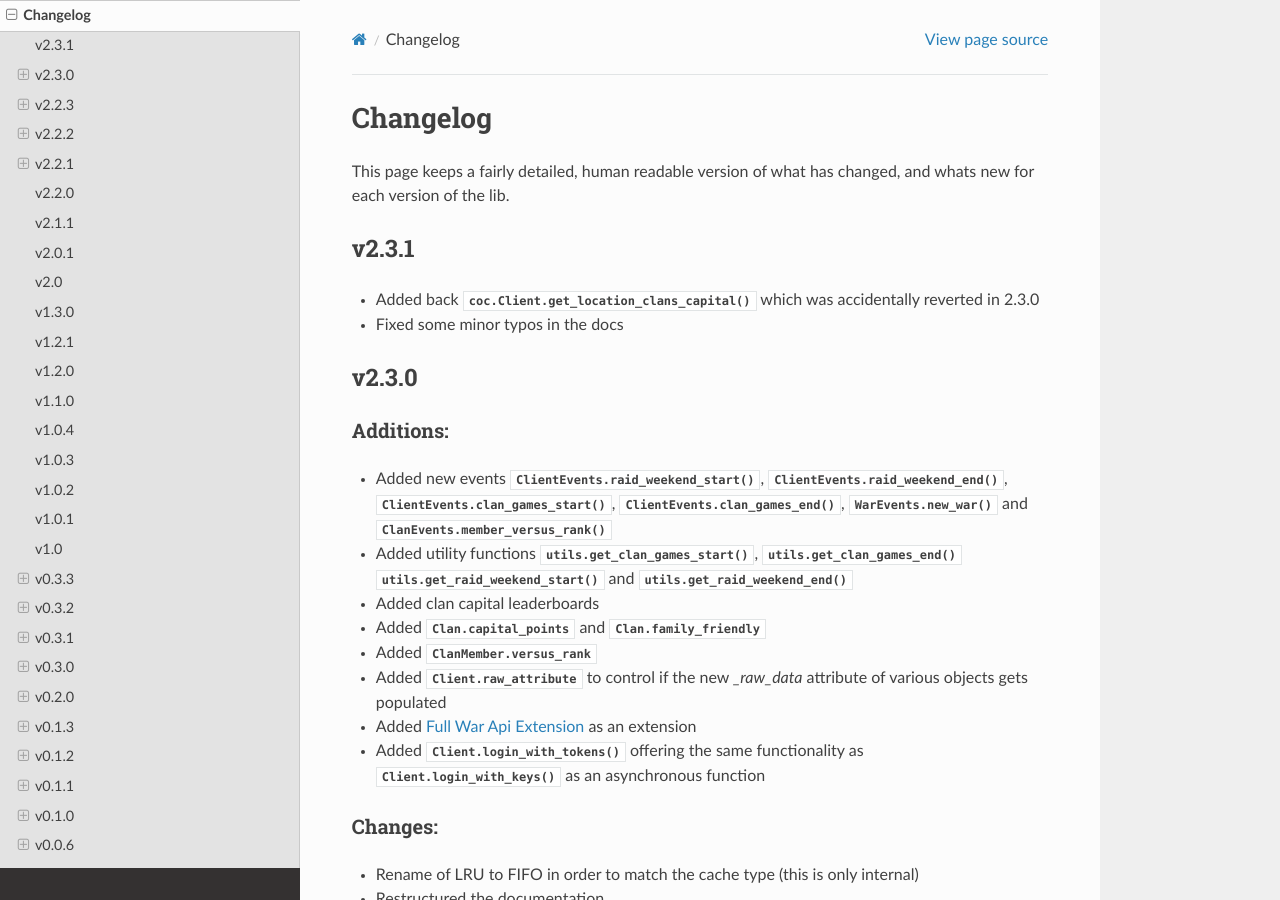
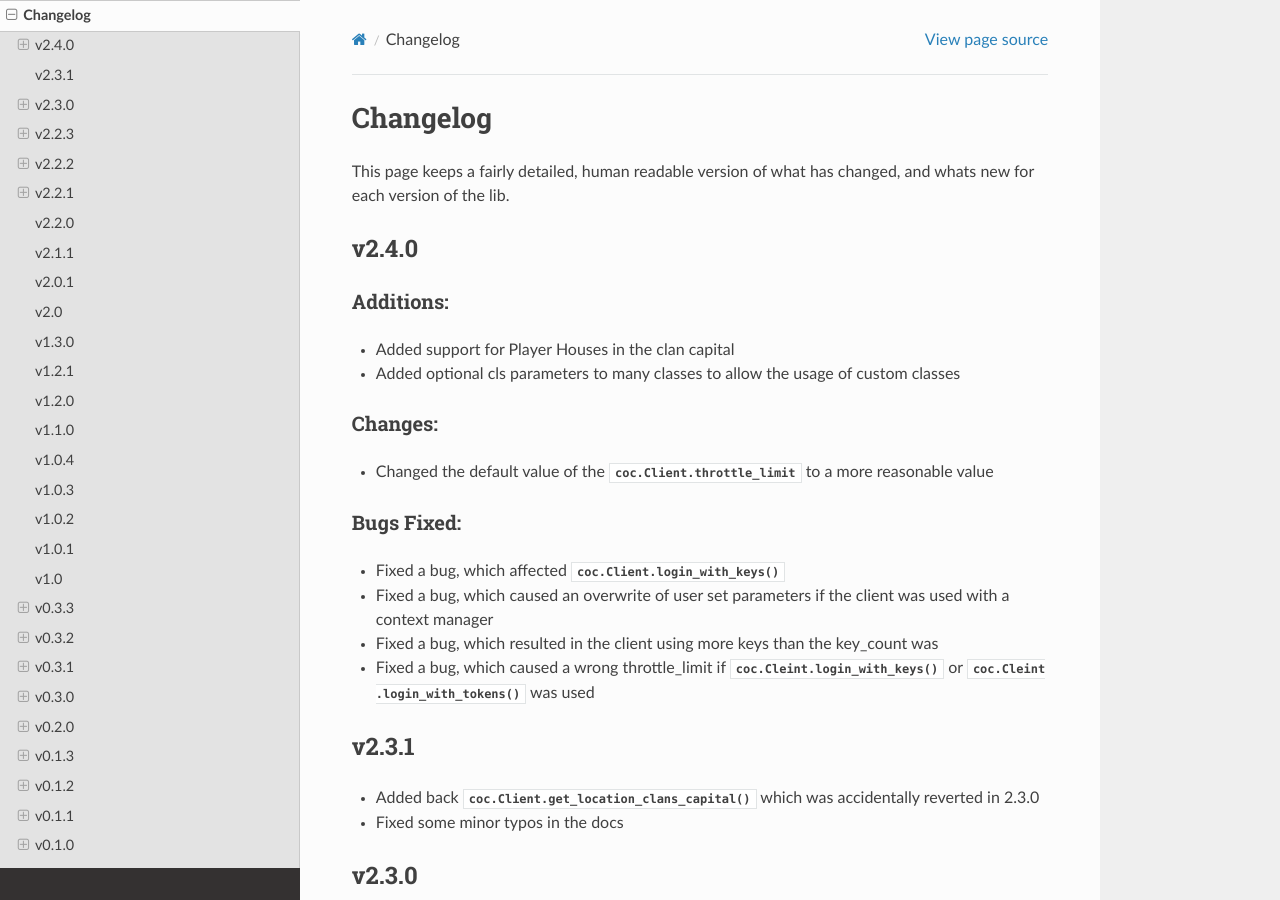
Before and after one commit to mathsman5133/coc.py, a Sphinx documentation site: the page built from docs/miscellaneous/changelog.rst, in a window 1280 px wide and 900 px high. Built offline with Sphinx 7.4.7 and the Read the Docs theme 2.0.0, drawn with Linux system fonts in a browser that asks for light colours.

Commit message:
Start changelog for 2.4.0

```diff
--- a/docs/miscellaneous/changelog.rst
+++ b/docs/miscellaneous/changelog.rst
@@ -6,6 +6,35 @@ Changelog
 ===========
 This page keeps a fairly detailed, human readable version
 of what has changed, and whats new for each version of the lib.
+
+v2.4.0
+------
+Additions:
+~~~~~~~~~~
+
+- Added support for Player Houses in the clan capital
+
+- Added optional cls parameters to many classes to allow the usage of custom classes
+
+
+Changes:
+~~~~~~~~
+
+- Changed the default value of the :attr:`coc.Client.throttle_limit` to a more reasonable value
+
+
+Bugs Fixed:
+~~~~~~~~~~~
+
+- Fixed a bug, which affected :func:`coc.Client.login_with_keys`
+
+- Fixed a bug, which caused an overwrite of user set parameters if the client was used with a context manager
+
+- Fixed a bug, which resulted in the client using more keys than the key_count was
+
+- Fixed a bug, which caused a wrong throttle_limit if :func:`coc.Cleint.login_with_keys` or :func:`coc.Cleint
+  .login_with_tokens` was used
+
 
 v2.3.1
 ------
```
